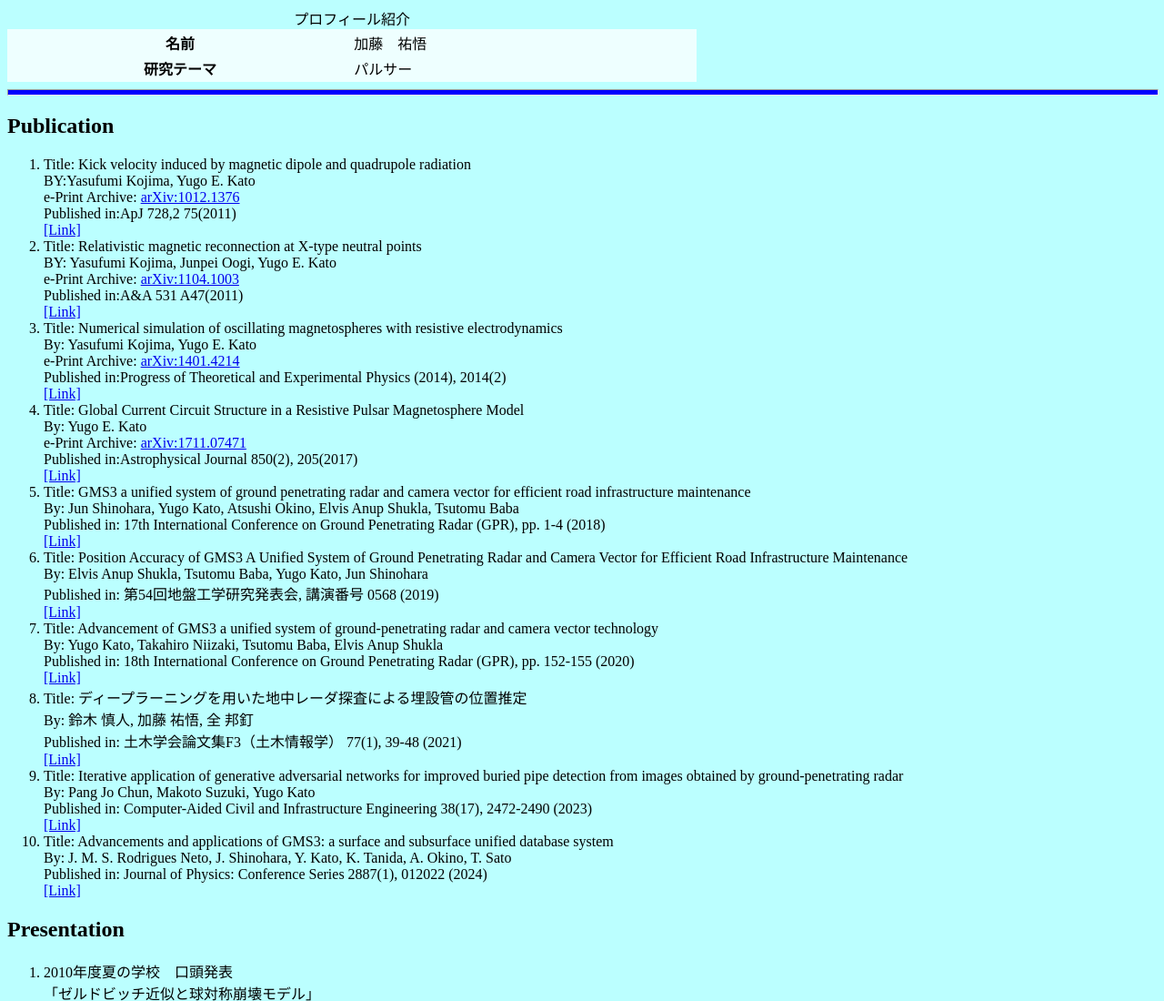
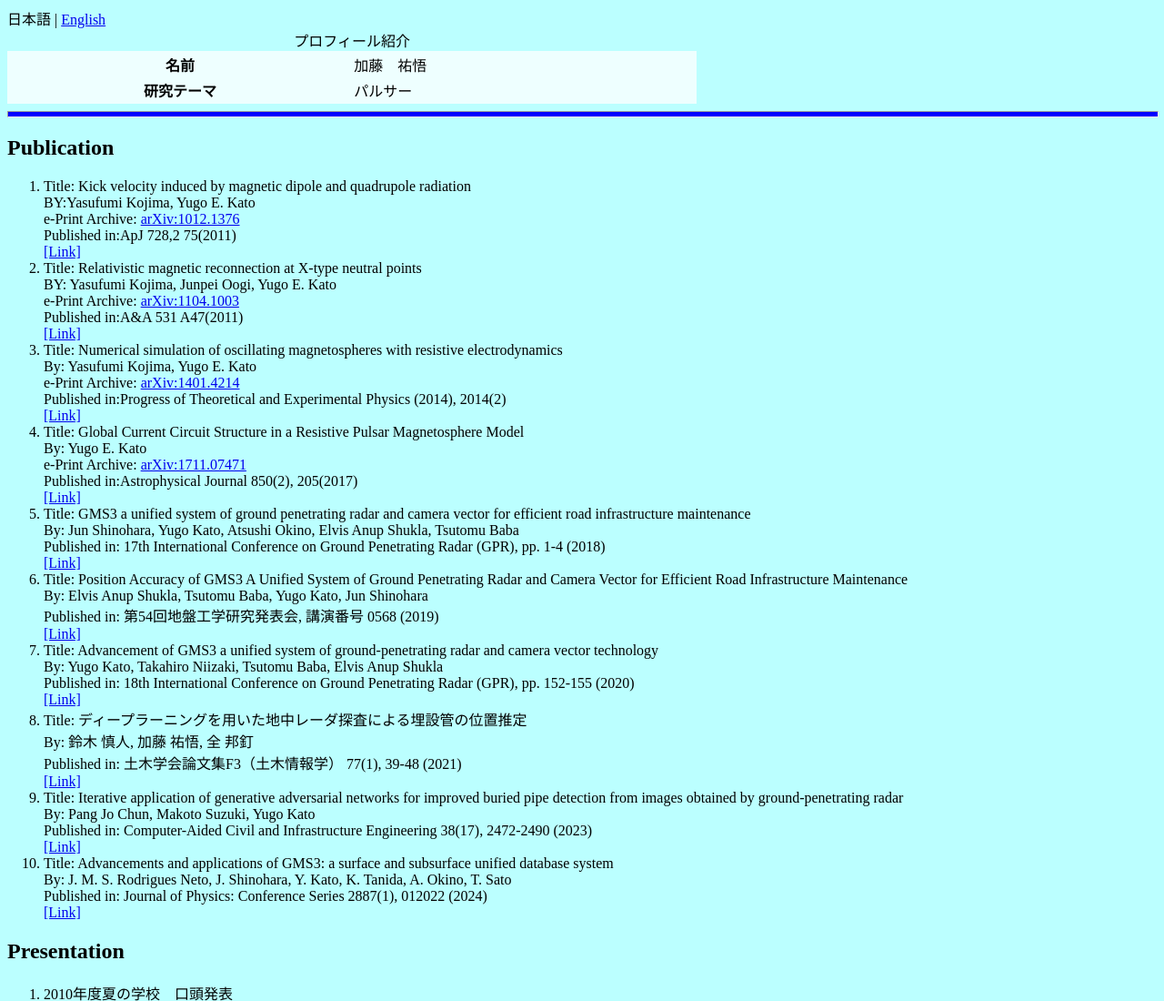
Before and after one commit to yugo-kato/yugo.e.kato, a plain HTML site: page index.html in a window 1280 px wide. Shown: the top 1100 px of the page at 91% size. Drawn offline with Linux system fonts and the light colour scheme.

Commit message:
Add Japanese-English language switch and hreflang to homepage

```diff
--- a/index.html
+++ b/index.html
@@ -4,9 +4,15 @@
 <link rel="stylesheet" href="style.css" type="text/css">
 <meta name="description" content="加藤祐悟のウェブページ">
 <meta name="author" content="Yugo Katou">
+<link rel="alternate" hreflang="ja" href="https://yugo-kato.github.io/yugo.e.kato/">
+<link rel="alternate" hreflang="en" href="https://yugo-kato.github.io/yugo.e.kato/en/">
 <title>加藤祐悟のウェブページ
 </title>
 </head><body>
+
+<nav aria-label="言語切替">
+日本語 | <a href="en/" lang="en">English</a>
+</nav>
 
 <table>
 <caption>プロフィール紹介</caption>
```
